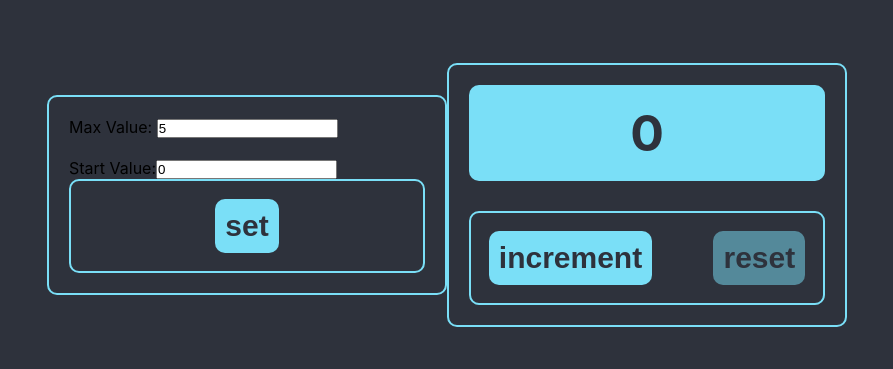
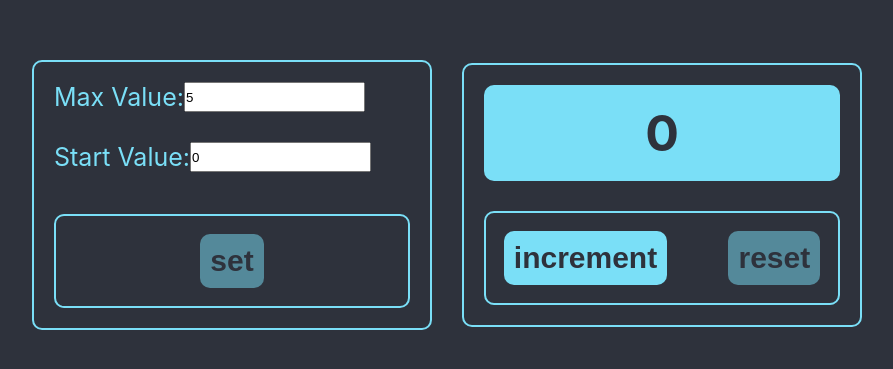
Before and after one commit to AndreiSheleg/counter, a React (Create React App) app: page / in a window 1280 px wide. Shown: the part 205-574 px from the top of the page, without its empty margins (193-1086 px from the left). Built offline with nearby package versions, Linux system fonts and the light colour scheme.

Commit message:
add const areSettingsChanged

```diff
--- a/src/App.css
+++ b/src/App.css
@@ -4,4 +4,5 @@
   display: flex;
   align-items: center;
   justify-content: center;
+  gap: 30px;
 }
--- a/src/App.tsx
+++ b/src/App.tsx
@@ -9,8 +9,10 @@ export type CounterSettings = {
     maxValue: number,
     startValue: number,
 }
+
 function App() {
 
+    const [areSettingsChanged, setAreSettingsChanged] = useState(false)
 
     const [settings, setSettings] = useState<CounterSettings>({
         maxValue: 5,
@@ -28,7 +30,6 @@ function App() {
         setSettings(settings)
     }
 
-
     const increaseCounter = () => {
         setCount(count + 1)
         if (count >= settings.maxValue) {
@@ -43,7 +44,7 @@ function App() {
 
     return (
         <div className="App">
-            <SettingsMenu settings={settings} setCurrentSettings={setCurrentSettings}/>
+            <SettingsMenu settings={settings} setCurrentSettings={setCurrentSettings} areSettingsChanged={areSettingsChanged} setAreSettingsChanged={setAreSettingsChanged}/>
             <Counter maxValue={settings.maxValue} startValue={settings.startValue} count={count} increaseCounter={increaseCounter} resetCount={resetCount}/>
 
         </div>
--- a/src/components/Counter/ControlButton.tsx
+++ b/src/components/Counter/ControlButton.tsx
@@ -8,6 +8,7 @@ type ControlButtonPropsType = {
 }
 
 export const ControlButton = (props: ControlButtonPropsType) => {
+
     const buttonClass = `${styles.button} ${props.disabled ? styles.disabled : ''}`
     // styles.button styles.disabled два класса или сколько угодно, поэтому строка
     return (
--- a/src/components/SettingsMenu/SettingsMenu.module.css
+++ b/src/components/SettingsMenu/SettingsMenu.module.css
@@ -1,14 +1,32 @@
 .settingsWrapper {
     width: 400px;
+    height: 270px;
     display: flex;
     flex-direction: column;
     border: 2px solid var(--primary-color);
     padding: 20px;
     border-radius: 10px;
     gap: 30px;
+    justify-content: space-between;
+    color: var(--primary-color);
+    font-size: 25px;
 }
 
+.settings {
+    display: flex;
+    flex-direction: column;
+    gap: 30px;
+    width: 100%;
+}
 
+.inputWrapper {
+    display: flex;
+    width: 100%;
+}
+
+.input {
+    display: flex;
+}
 
 .buttonsWrapper {
     width: 100%;
--- a/src/components/SettingsMenu/SettingsMenu.tsx
+++ b/src/components/SettingsMenu/SettingsMenu.tsx
@@ -8,27 +8,39 @@ type PropsType = {
       startValue: number*/
     settings: CounterSettings
     setCurrentSettings: (settings: CounterSettings) => void
+    setAreSettingsChanged: (status: boolean) => void
+    areSettingsChanged: boolean
     /*    changeMaxValue: (event: ChangeEvent<HTMLInputElement>) => void
         changeStartValue: (event: ChangeEvent<HTMLInputElement>) => void*/
 }
 export const SettingsMenu = (props: PropsType) => {
+
+
     const [maxValue, setMaxValue] = useState<number>(props.settings.maxValue)
     const [startValue, setStartValue] = useState<number>(props.settings.startValue)
-    const callBackHandler = (maxValue:number, startValue:number) => {
+
+    const callBackHandler = (maxValue: number, startValue: number) => {
         console.log('нажатие на кнопку SET')
         console.log('установленное maxValue: ', maxValue)
         console.log('установленное startValue: ', startValue)
+
         props.setCurrentSettings({
             maxValue,
             startValue,
         })
-
+        // после установки настроек блокирем кнопку
+        props.setAreSettingsChanged(false)
     }
 
     const handleMaxValueChange = (event: ChangeEvent<HTMLInputElement>) => {
         console.log('звонок из handleMaxValueChange')
         const value = parseInt(event.currentTarget.value)
         setMaxValue(value)
+
+        // измениние статуса, что настройки изменились, по этому изменению разблокируем кнопку
+        // и показть надпись
+        props.setAreSettingsChanged(true)
+
     }
 
     const handleStartValueChange = (event: ChangeEvent<HTMLInputElement>) => {
@@ -38,28 +50,25 @@ export const SettingsMenu = (props: PropsType) => {
     }
 
     return (
-        <div>
         <div className={styles.settingsWrapper}>
-                <div className={styles.countBoard}>
-                    <div>
-                        <div>
-                            Max Value: <input type="number" value={maxValue} onChange={handleMaxValueChange}/>
+
+            <div className={styles.settings}>
+                <div className={styles.inputWrapper}>
+                    Max Value:<input type="number" value={maxValue} onChange={handleMaxValueChange} className={styles.input}/>
                 </div>
-                        <br/>
-                        <div>
+                <div className={styles.inputWrapper}>
                     Start Value:
                     <input type="number" value={startValue} onChange={handleStartValueChange}/>
                 </div>
             </div>
 
             <div className={styles.buttonsWrapper}>
-                        <ControlButton name={'set'} callBack={()=>callBackHandler(maxValue,startValue)} disabled={false}/>
-                    </div>
-
-                </div>
+                <ControlButton name={'set'} callBack={() => callBackHandler(maxValue, startValue)}
+                               disabled={!props.areSettingsChanged}/>
             </div>
 
 
         </div>
+
     );
 };
```
Lines whose indentation alone changed are shown as unchanged.
